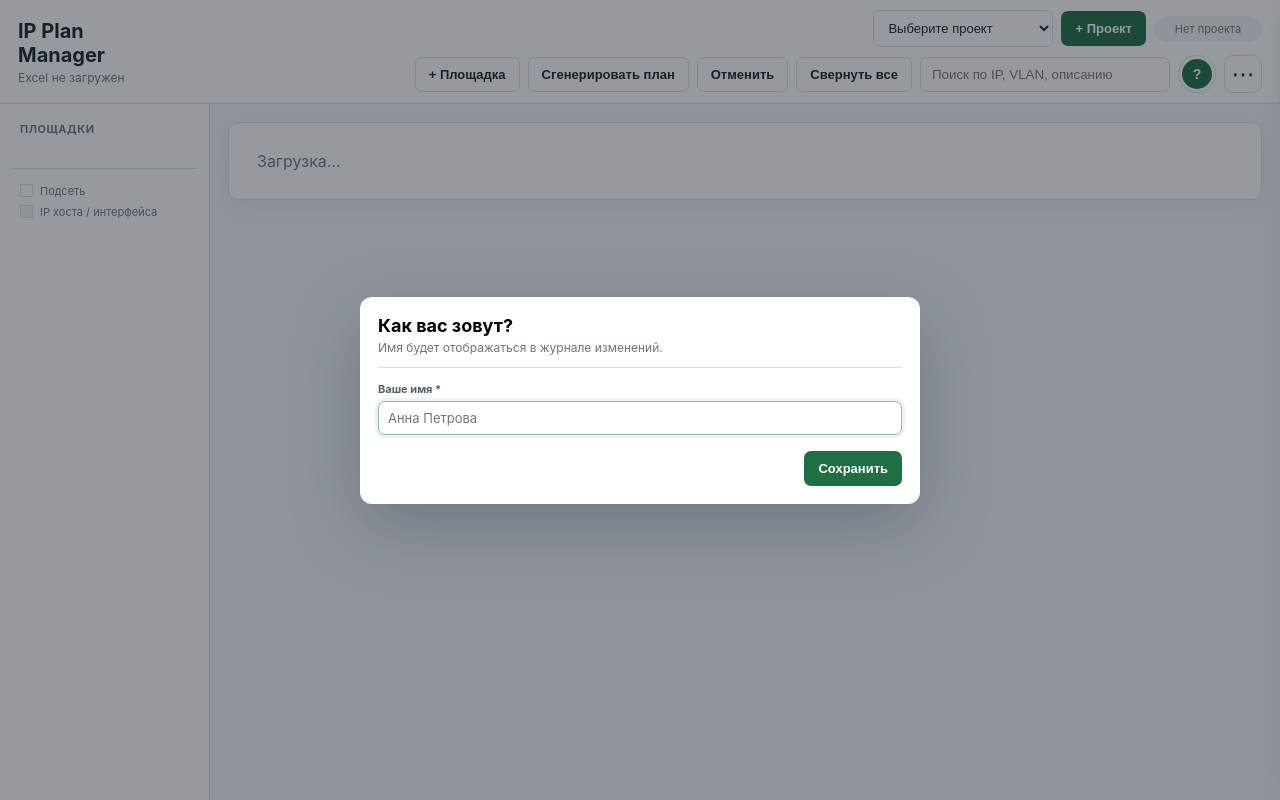
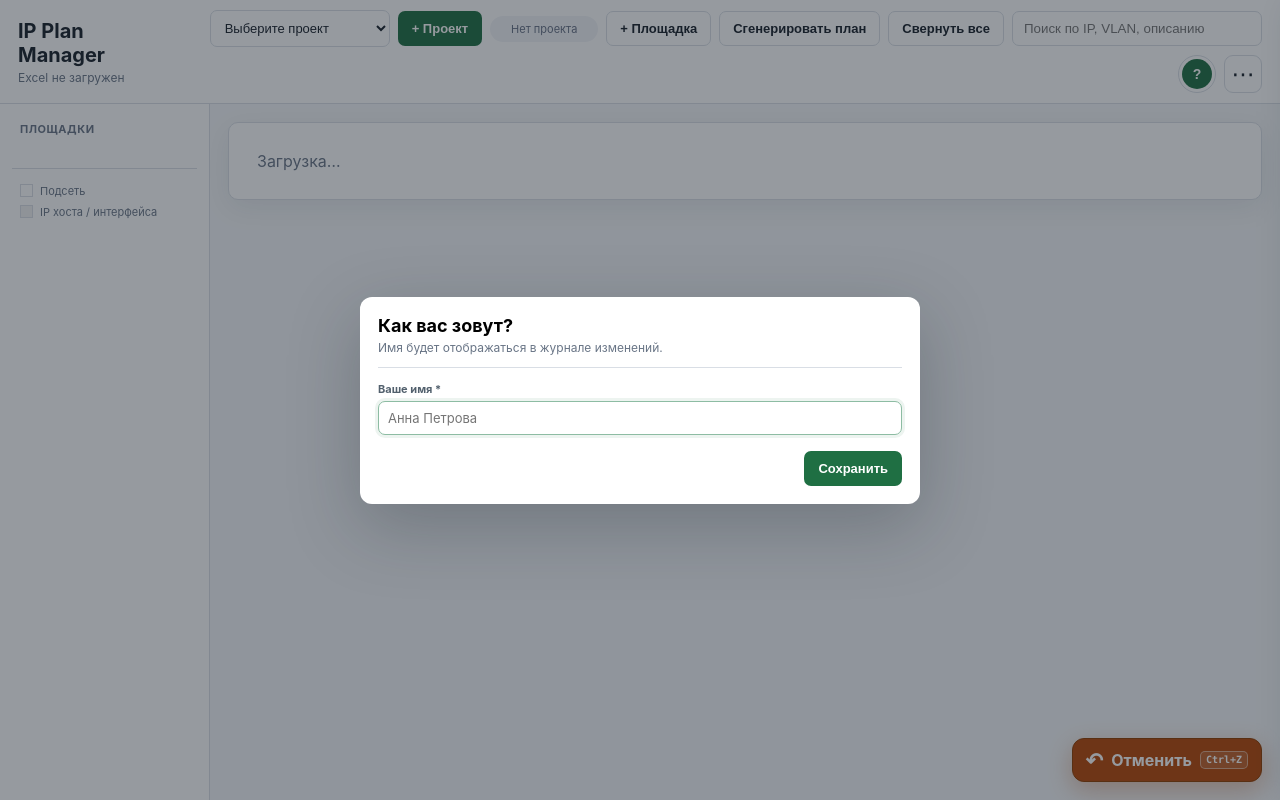
Before and after one commit to Coffee313/ip_plan_manager, a Flask app: page / in a window 1280 px wide. Run offline with Flask 3, Linux system fonts and the light colour scheme.

Commit message:
feat: highlight undo action and add shortcut

```diff
--- a/static/app.js
+++ b/static/app.js
@@ -1840,6 +1840,23 @@ async function undoOwnChange() {
   } catch (error) { toast(error.message, true); }
 }
 
+function isEditableUndoTarget(target) {
+  return target instanceof Element && !!target.closest(
+    "input, textarea, select, [contenteditable='true']"
+  );
+}
+
+function handleUndoHotkey(event) {
+  if (
+    !event.ctrlKey || event.altKey || event.shiftKey || event.metaKey || event.repeat ||
+    event.key.toLowerCase() !== "z"
+  ) return;
+  if (isEditableUndoTarget(event.target) || document.querySelector("dialog[open]")) return;
+  if ($("undoBtn").disabled) return;
+  event.preventDefault();
+  undoOwnChange();
+}
+
 function renderBackups(backups) {
   const list = $("backupsList");
   if (!backups.length) {
@@ -2031,6 +2048,7 @@ document.addEventListener("DOMContentLoaded", async () => {
   document.addEventListener("keydown", event => {
     if (event.key === "Escape") closeHeaderMenu();
   });
+  document.addEventListener("keydown", handleUndoHotkey);
 
   $("searchInput").oninput = applySearch;
   $("siteForm").onsubmit = createSite;
--- a/static/style.css
+++ b/static/style.css
@@ -344,6 +344,37 @@ body {
 .toast.show { opacity: 1; transform: translateY(0); }
 .toast.error { background: #7a271a; }
 
+.undo-fab {
+  position: fixed;
+  right: 18px;
+  bottom: 18px;
+  z-index: 45;
+  display: inline-flex;
+  align-items: center;
+  gap: 8px;
+  min-height: 44px;
+  padding: 9px 13px;
+  border: 1px solid #8f3d00;
+  border-radius: 12px;
+  background: #b54708;
+  color: #fff;
+  box-shadow: 0 8px 24px rgba(181, 71, 8, .32);
+  font: inherit;
+  font-weight: 700;
+  cursor: pointer;
+}
+.undo-fab:hover:not(:disabled) { background: #93370d; transform: translateY(-1px); }
+.undo-fab:focus-visible { outline: 3px solid rgba(245, 158, 11, .4); outline-offset: 2px; }
+.undo-fab:disabled { opacity: .42; box-shadow: none; cursor: not-allowed; }
+.undo-fab-icon { font-size: 21px; line-height: 1; }
+.undo-fab kbd {
+  padding: 2px 5px;
+  border: 1px solid rgba(255, 255, 255, .45);
+  border-radius: 5px;
+  background: rgba(255, 255, 255, .14);
+  font: 600 10px/1.2 Consolas, "Courier New", monospace;
+}
+
 .generator-modal { width: min(1120px, calc(100vw - 30px)); }
 .generator-modal form { max-width: 100%; overflow-x: hidden; }
 .generator-sites { display: grid; gap: 14px; margin-bottom: 12px; }
@@ -450,6 +481,8 @@ body {
   .generator-preview-heading { align-items: flex-start; flex-direction: column; gap: 4px; }
   .generator-modal .modal-actions { flex-wrap: wrap; }
   .generator-modal .modal-actions .btn { flex: 1 1 130px; }
+  .undo-fab { right: 12px; bottom: 12px; min-height: 42px; padding: 8px 11px; }
+  .undo-fab kbd { display: none; }
 }
 
 .btn.disabled,
--- a/templates/index.html
+++ b/templates/index.html
@@ -4,6 +4,7 @@
   <meta charset="utf-8">
   <meta name="viewport" content="width=device-width,initial-scale=1">
   <title>IP Plan Manager</title>
+  <link rel="icon" type="image/svg+xml" href="/static/favicon.svg">
   <link rel="stylesheet" href="/static/style.css">
 </head>
 <body>
@@ -24,7 +25,6 @@
       <div class="toolbar-group plan-tools">
         <button id="addSiteBtn" class="btn secondary">+ Площадка</button>
         <button id="generatePlanBtn" class="btn secondary" type="button">Сгенерировать план</button>
-        <button id="undoBtn" class="btn secondary" type="button">Отменить</button>
         <button id="collapseAllBtn" class="btn secondary" type="button">Свернуть все</button>
         <input id="searchInput" class="search" placeholder="Поиск по IP, VLAN, описанию">
       </div>
@@ -67,6 +67,13 @@
       <div id="sites"></div>
     </main>
   </div>
+
+  <button id="undoBtn" class="undo-fab" type="button"
+          title="Отменить последнее свое изменение (Ctrl+Z)" aria-keyshortcuts="Control+Z">
+    <span class="undo-fab-icon" aria-hidden="true">↶</span>
+    <span>Отменить</span>
+    <kbd>Ctrl+Z</kbd>
+  </button>
 
   <aside id="auditPanel" class="audit-panel" aria-hidden="true">
     <div class="audit-header">
```
Also changed, not shown: tests/test_tree_controls_contract.py (+27 -0 lines), static/favicon.svg (added).
